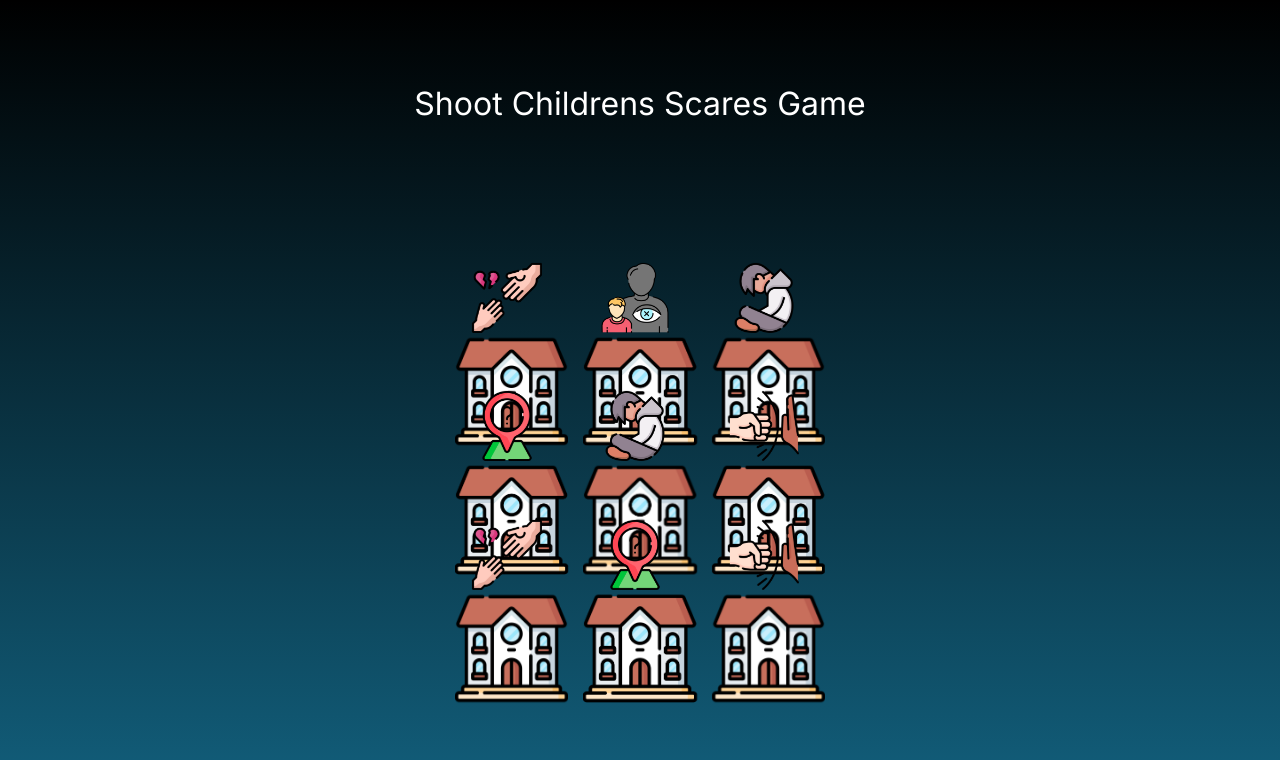
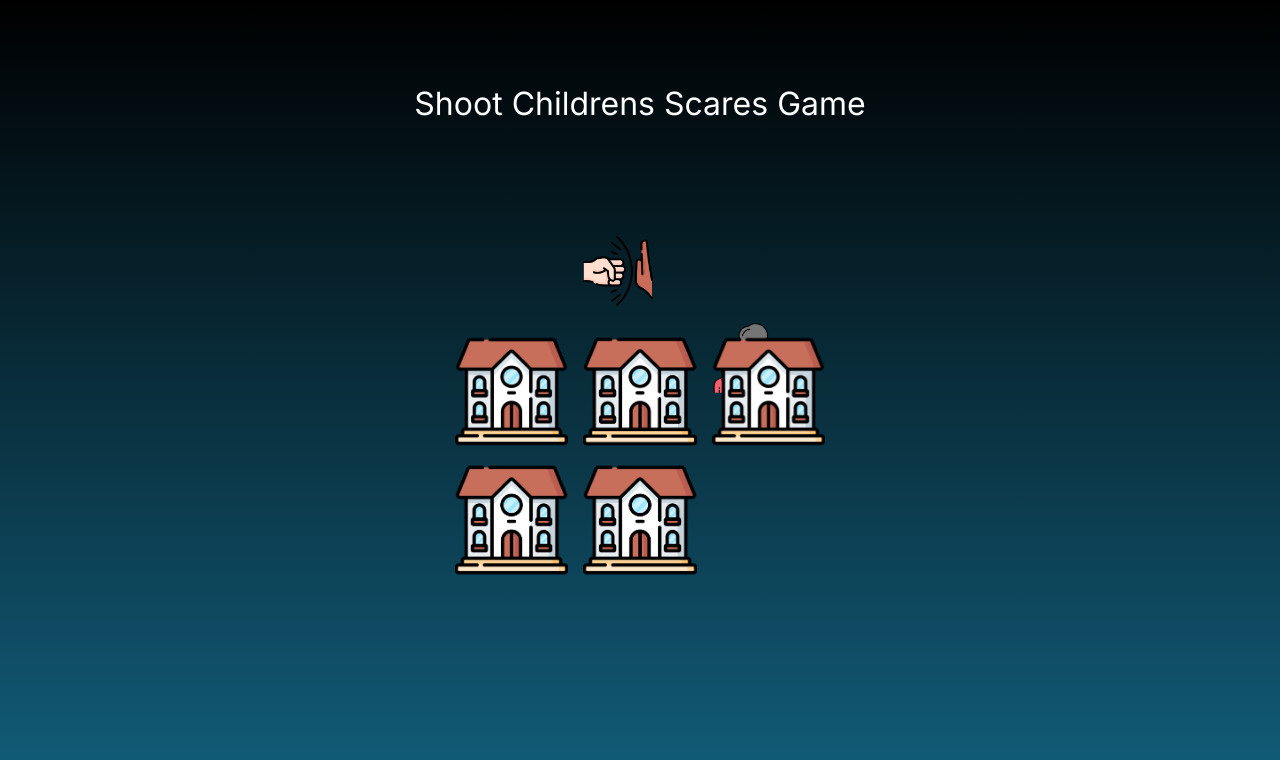
Before and after one commit to kravcov7/hackathon-team3, a Next.js app: page /game in a window 1280 px wide. Shown: the top 760 px of the page. Built offline with nearby package versions, Linux system fonts and the light colour scheme.

Commit message:
feature/edit logic

```diff
--- a/app/ui/block/GameBlock.module.css
+++ b/app/ui/block/GameBlock.module.css
@@ -16,3 +16,24 @@
   background-size: cover;
   background-repeat: no-repeat;
 }
+
+.active {
+  opacity: 1;
+  animation: unit-bubbling 1.5s ease-in-out infinite;
+}
+
+.disabled {
+  opacity: 0;
+}
+
+@keyframes unit-bubbling {
+  0% {
+    transform: translateY(-10%);
+  }
+  50% {
+    transform: translateY(-200%);
+  }
+  100% {
+    transform: translateY(-10%);
+  }
+}
--- a/app/ui/block/GameBlock.tsx
+++ b/app/ui/block/GameBlock.tsx
@@ -1,14 +1,41 @@
 import { ReactNode } from "react";
 import styles from "./GameBlock.module.css";
+import Image from "next/image";
+import { units } from "@/app/lib/data";
+import { useEffect, useState } from "react";
 
 type GameBlockProps = {
   children: ReactNode;
+  onClick: () => void;
+  isHit: boolean;
 };
 
-export default function GameBlock({ children, ...rest }: GameBlockProps) {
+export default function GameBlock({ children, onClick, ...rest }: GameBlockProps) {
+  const [runtime, setRuntime] = useState(false);
+
+  useEffect(() => {
+    const timeout = setTimeout(() => {
+      setRuntime((prev) => !prev);
+    },  Math.floor(Math.random() * 5000));
+
+    return () => clearTimeout(timeout);
+  }, [runtime]);
+
   return (
     <div {...rest} className={styles.item}>
-      {children}
+      <Image
+            onClick={onClick}
+            className={
+              // isHit && runtime
+              runtime
+                ? `${styles.unit} ${styles.disabled}`
+                : `${styles.unit} ${styles.active}`
+            }
+            src={units[Math.floor(Math.random() * units.length)].src}
+            width={70}
+            height={70}
+            alt={""}
+          />
     </div>
   );
 }
--- a/app/ui/scene/Scene.tsx
+++ b/app/ui/scene/Scene.tsx
@@ -1,4 +1,4 @@
-import Image from "next/image";
+
 import { units } from "@/app/lib/data";
 import GameBlock from "../block/GameBlock";
 import styles from "./Scene.module.css";
@@ -9,142 +9,14 @@ type SceneProps = {
 };
 
 export default function Scene({ isHit, onUnitClick }: SceneProps) {
+
   return (
     <div className={styles.scene}>
-      <GameBlock>
-        <Image
-          onClick={onUnitClick}
-          className={
-            isHit
-              ? `${styles.unit} ${styles.disabled}`
-              : `${styles.unit} ${styles.active}`
-          }
-          src={units[0].src}
-          width={70}
-          height={70}
-          alt={""}
-        />
-      </GameBlock>
+      {units.map((unit, index) => (
+        <GameBlock key={index} onClick={onUnitClick} isHit={isHit}>
+        </GameBlock>
+      ))}
 
-      <GameBlock>
-        <Image
-          onClick={onUnitClick}
-          className={
-            isHit
-              ? `${styles.unit} ${styles.disabled}`
-              : `${styles.unit} ${styles.active}`
-          }
-          src={units[2].src}
-          width={70}
-          height={70}
-          alt={""}
-        />
-      </GameBlock>
-
-      <GameBlock>
-        <Image
-          onClick={onUnitClick}
-          className={
-            isHit
-              ? `${styles.unit} ${styles.disabled}`
-              : `${styles.unit} ${styles.active}`
-          }
-          src={units[1].src}
-          width={70}
-          height={70}
-          alt={""}
-        />
-      </GameBlock>
-
-      <GameBlock>
-        <Image
-          onClick={onUnitClick}
-          className={
-            isHit
-              ? `${styles.unit} ${styles.disabled}`
-              : `${styles.unit} ${styles.active}`
-          }
-          src={units[3].src}
-          width={70}
-          height={70}
-          alt={""}
-        />
-      </GameBlock>
-
-      <GameBlock>
-        <Image
-          onClick={onUnitClick}
-          className={
-            isHit
-              ? `${styles.unit} ${styles.disabled}`
-              : `${styles.unit} ${styles.active}`
-          }
-          src={units[1].src}
-          width={70}
-          height={70}
-          alt={""}
-        />
-      </GameBlock>
-
-      <GameBlock>
-        <Image
-          onClick={onUnitClick}
-          className={
-            isHit
-              ? `${styles.unit} ${styles.disabled}`
-              : `${styles.unit} ${styles.active}`
-          }
-          src={units[4].src}
-          width={70}
-          height={70}
-          alt={""}
-        />
-      </GameBlock>
-
-      <GameBlock>
-        <Image
-          onClick={onUnitClick}
-          className={
-            isHit
-              ? `${styles.unit} ${styles.disabled}`
-              : `${styles.unit} ${styles.active}`
-          }
-          src={units[0].src}
-          width={70}
-          height={70}
-          alt={""}
-        />
-      </GameBlock>
-
-      <GameBlock>
-        <Image
-          onClick={onUnitClick}
-          className={
-            isHit
-              ? `${styles.unit} ${styles.disabled}`
-              : `${styles.unit} ${styles.active}`
-          }
-          src={units[3].src}
-          width={70}
-          height={70}
-          alt={""}
-        />
-      </GameBlock>
-
-      <GameBlock>
-        <Image
-          onClick={onUnitClick}
-          className={
-            isHit
-              ? `${styles.unit} ${styles.disabled}`
-              : `${styles.unit} ${styles.active}`
-          }
-          src={units[4].src}
-          width={70}
-          height={70}
-          alt={""}
-        />
-      </GameBlock>
     </div>
   );
 }
```
